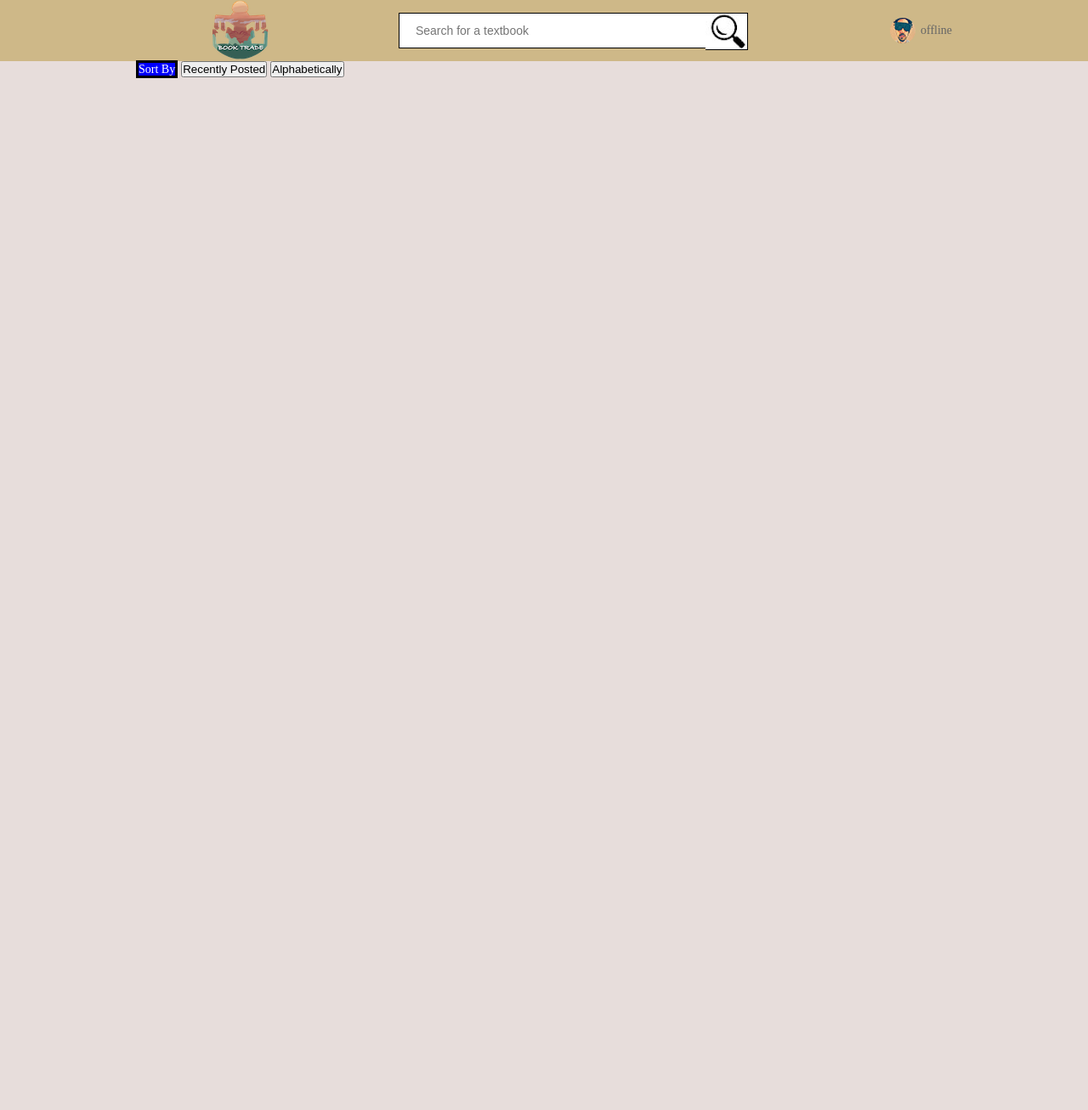
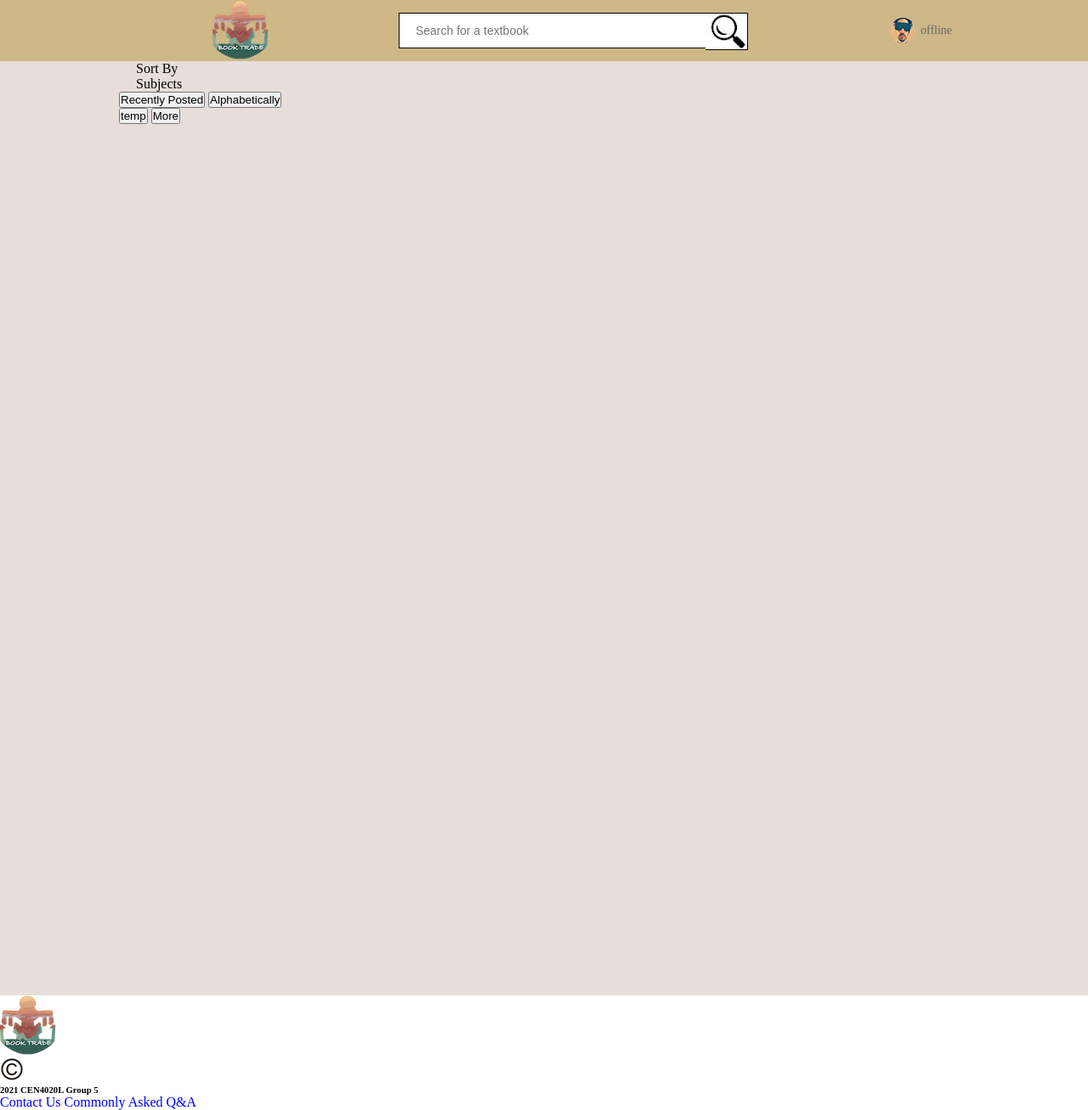
Before and after one commit to ZhixiL/BookTrade_WebApp, a Flask app: page /booklist in a window 1280 px wide; the page is wider, and only the part inside the window is pictured. Shown: that part at 85% size. Before the commit the page ends 92 px from the top of that part, so only its background shows below. Run offline with Flask 2, Linux system fonts and the light colour scheme.

Commit message:
Updated booklist section

```diff
--- a/templates/booklist.html
+++ b/templates/booklist.html
@@ -5,7 +5,7 @@
     <meta http-equiv="X-UA-Compatible" content="IE=edge">
     <meta name="viewport" content="width=device-width, initial-scale=1.0">
     <title>Book List</title>
-    <link rel="stylesheet" type="text/css" href="{{ url_for('static', filename='bookliststyle.css') }}">
+    <link rel="stylesheet" href="bookliststyle.css">
 </head>
 <body>
     <!-- This is the header section -->
@@ -13,7 +13,7 @@
         <div class="header w">
             <!-- logo -->
             <div class="logo">
-                <img src="templates/images/logo2.png" alt="">
+                <img src="images/logo2.png" alt="">
             </div>
 
             <!-- search box -->
@@ -24,7 +24,7 @@
 
             <!-- profile photo and name -->
             <div class="profile">
-                <img src="templates/images/profilepic.png" alt="">
+                <img src="images/profilepic.png" alt="">
                 <h5>{{user}}</h5>
             </div>
         </div>
@@ -34,12 +34,49 @@
         <div class="books">
             <div class="heading">
                 <div class="btn">
-                    <span class="sorttag">Sort By</span>
-                    <button type="button" class="sortbutton" onclick="sortRecent()">Recently Posted</button>
-                    <button type="button" class="sortbutton" onclick="sortRecent()">Alphabetically</button>
+                    <div class="tag">Sort By</div>
+                    <div class="tag">Subjects</div>
+                </div>
+                <div class="btn2">
+                    <div class="sort">
+                        <button type="button" class="sortbutton" onclick="sortRecent()">Recently Posted</button>
+                        <button type="button" class="sortbutton" onclick="sortRecent()">Alphabetically</button>
+                    </div>
+                    <div class="subject">
+                        <!-- list popular subjects -->
+                        <button type="button" class="subbutton1" onclick="sortSub()">temp</button>
+                        <!-- click on more for all subjects (scroll down menu) -->
+                        <button type="button" class="subbutton2" onclick="sortSub()">More</button>
+                    </div>
                 </div>
             </div>
+
+            <div class="listingbooks">
+
+            </div>
         </div>
+
+        <!-- This is the footer section -->
+   <div class="mainfooter">
+    <div class="footer">
+        <div class="info">
+            <!-- logo -->
+            <div class="logo2">
+                <img src="images/logo2.png" alt="">
+            </div>
+            <!-- copyright section -->
+            <div class="copyright">
+                <img src="images/copyright.png" alt="">
+                <h6>2021 CEN4020L Group 5</h6>
+            </div>
+            <!-- nav in the footer -->
+            <div class="footernavi">
+                <a href="#">Contact Us</a>
+                <a href="#">Commonly Asked Q&A</a>
+            </div>
+        </div>
+    </div>
+   </div>
     </div>
 <!-- This is a temp section just for place holder. Will be replaced by JS later. -->
     <script>
@@ -49,6 +86,9 @@
         function sortAlpha() {
 
         }
+        function sortSub() {
+
+        }
         </script>
 </body>
 </html>
```
